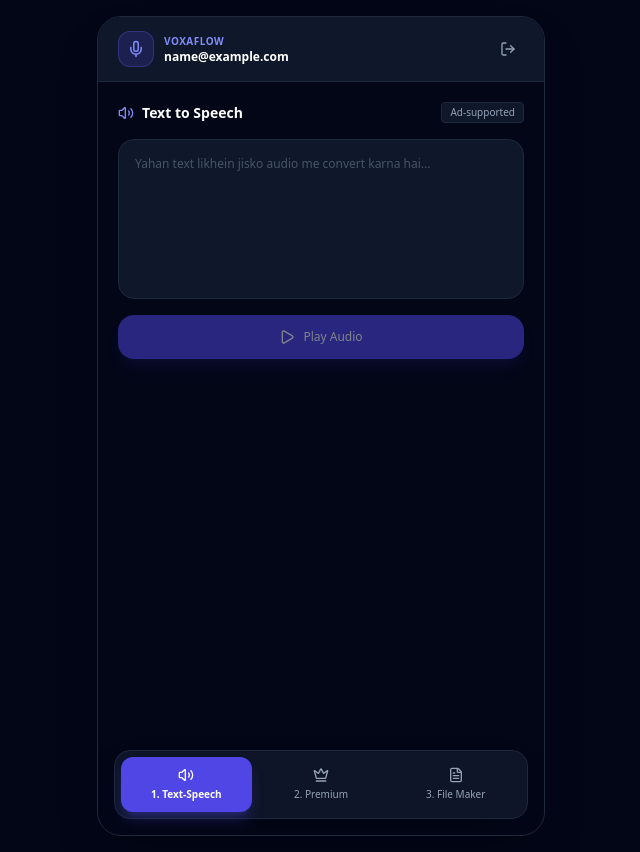
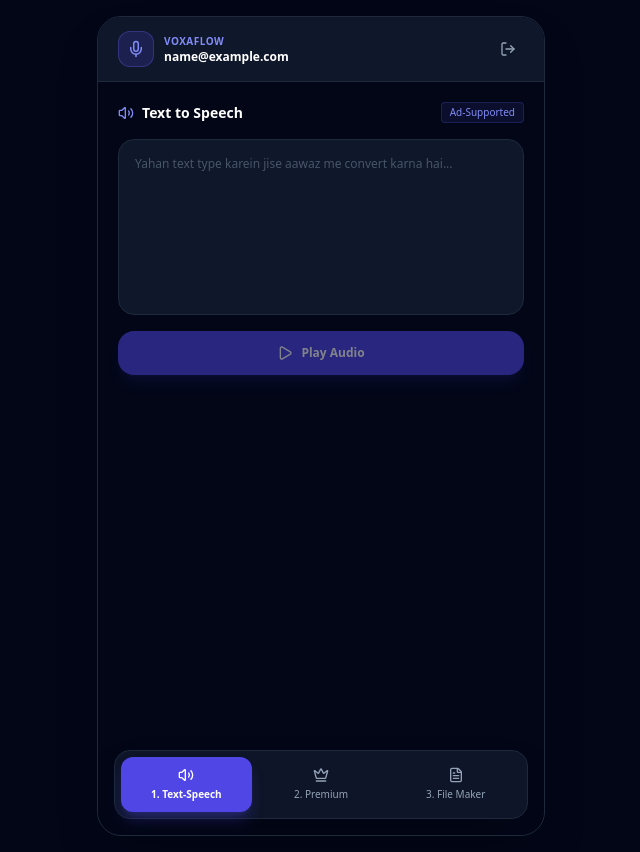
Before and after one commit to STORYVOID/BlastMobX, a React (Vite) app: page / in a window 1280 px wide. Both pictures are taken after typing "name@example.com" into the empty fields and a click on the button "Get Started". Shown: the whole page, without its empty margins (319-959 px from the left). Built offline with nearby package versions, Linux system fonts and the light colour scheme.

Commit message:
Enhance ad display and button text styles
Updated ad messaging and button styles for clarity.

```diff
--- a/src/components/TextToSpeechView.jsx
+++ b/src/components/TextToSpeechView.jsx
@@ -9,7 +9,7 @@ export default function TextToSpeechView({ isPremium }) {
   const handleSpeak = () => {
     if (!text.trim()) return;
     if (!isPremium) {
-      setShowAd(true);
+      setShowAd(true); // Free users watch ad first
       return;
     }
     executeSpeech();
@@ -31,20 +31,24 @@ export default function TextToSpeechView({ isPremium }) {
         <h2 className="text-sm font-bold text-white flex items-center gap-2">
           <Volume2 className="text-indigo-400" size={16} /> Text to Speech
         </h2>
-        {!isPremium && <span className="text-[10px] bg-slate-900 border border-slate-800 text-slate-400 px-2 py-0.5 rounded">Ad-supported</span>}
+        {!isPremium && (
+          <span className="text-[10px] bg-indigo-500/10 border border-indigo-500/20 text-indigo-400 px-2 py-0.5 rounded font-medium">
+            Ad-Supported
+          </span>
+        )}
       </div>
 
       <textarea
         value={text}
         onChange={(e) => setText(e.target.value)}
-        placeholder="Yahan text likhein jisko audio me convert karna hai..."
-        className="w-full h-40 bg-slate-900 border border-slate-800 rounded-2xl p-4 text-white placeholder-slate-600 focus:outline-none focus:border-indigo-500 text-xs resize-none"
+        placeholder="Yahan text type karein jise aawaz me convert karna hai..."
+        className="w-full h-44 bg-slate-900 border border-slate-800 rounded-2xl p-4 text-white placeholder-slate-600 focus:outline-none focus:border-indigo-500 text-xs resize-none"
       />
 
       <button
         onClick={handleSpeak}
         disabled={!text.trim()}
-        className="w-full py-3.5 bg-indigo-600 hover:bg-indigo-500 active:scale-[0.98] disabled:opacity-50 text-white font-medium rounded-2xl flex items-center justify-center gap-2 text-xs shadow-lg shadow-indigo-600/20 transition-all"
+        className="w-full py-3.5 bg-indigo-600 hover:bg-indigo-500 active:scale-[0.98] disabled:opacity-50 text-white font-bold rounded-2xl flex items-center justify-center gap-2 text-xs shadow-lg shadow-indigo-600/20 transition-all"
       >
         <Play size={16} />
         <span>Play Audio</span>
@@ -56,11 +60,11 @@ export default function TextToSpeechView({ isPremium }) {
             <div className="w-12 h-12 bg-amber-500/10 text-amber-400 rounded-2xl flex items-center justify-center mx-auto">
               <AlertCircle size={24} />
             </div>
-            <h3 className="text-base font-bold text-white">Sponsored Ad</h3>
-            <p className="text-[11px] text-slate-400">Free user ke liye ad chal rahi hai. Premium lene par ads nahi aayengi.</p>
+            <h3 className="text-base font-bold text-white">VoxaFlow Sponsored Ad</h3>
+            <p className="text-[11px] text-slate-400">Free version me audio chalne se pehle ad aati hai. Premium lene par ye hat jayegi!</p>
             <button
               onClick={() => { setShowAd(false); executeSpeech(); }}
-              className="w-full py-3 bg-indigo-600 text-white text-xs font-medium rounded-xl"
+              className="w-full py-3 bg-indigo-600 text-white text-xs font-bold rounded-xl"
             >
               Skip Ad & Play
             </button>
```
